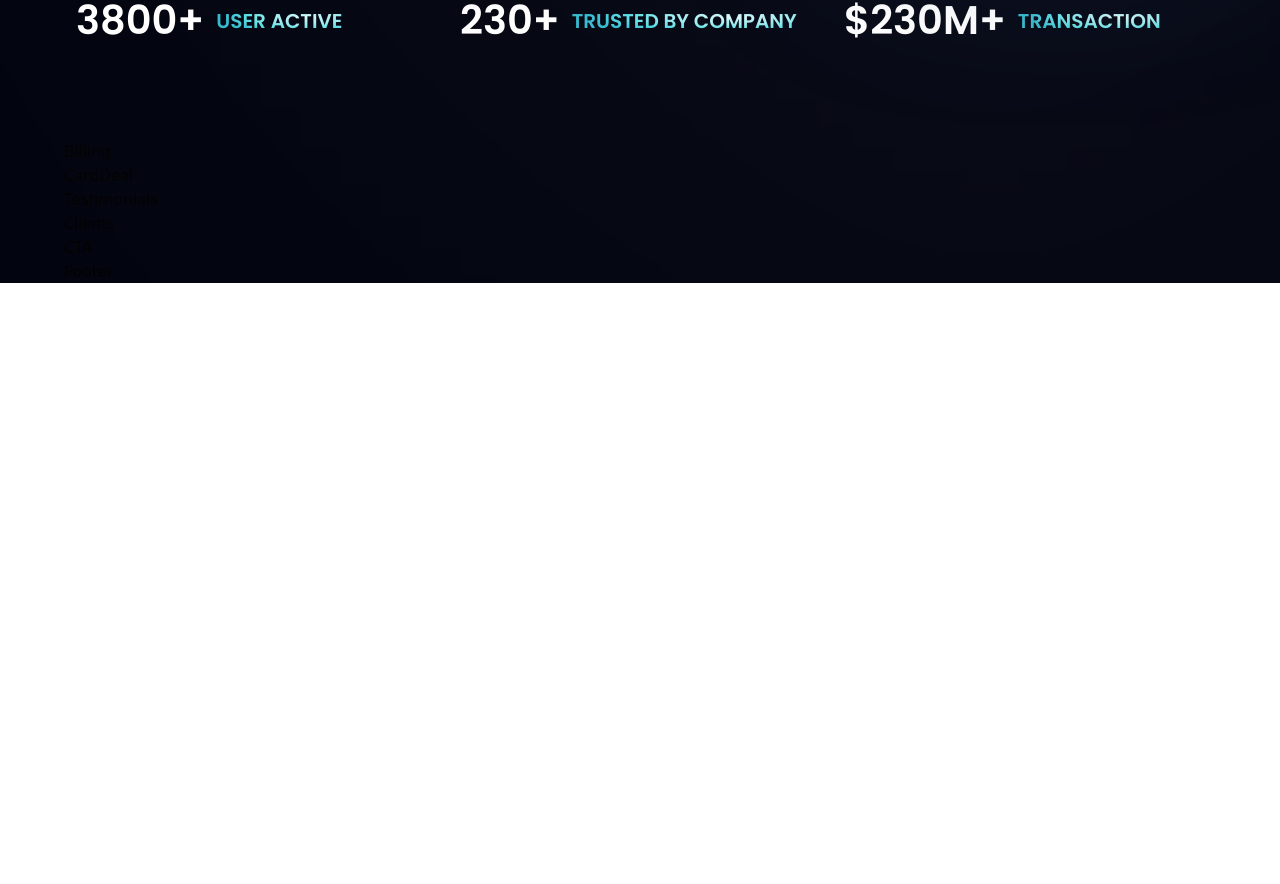
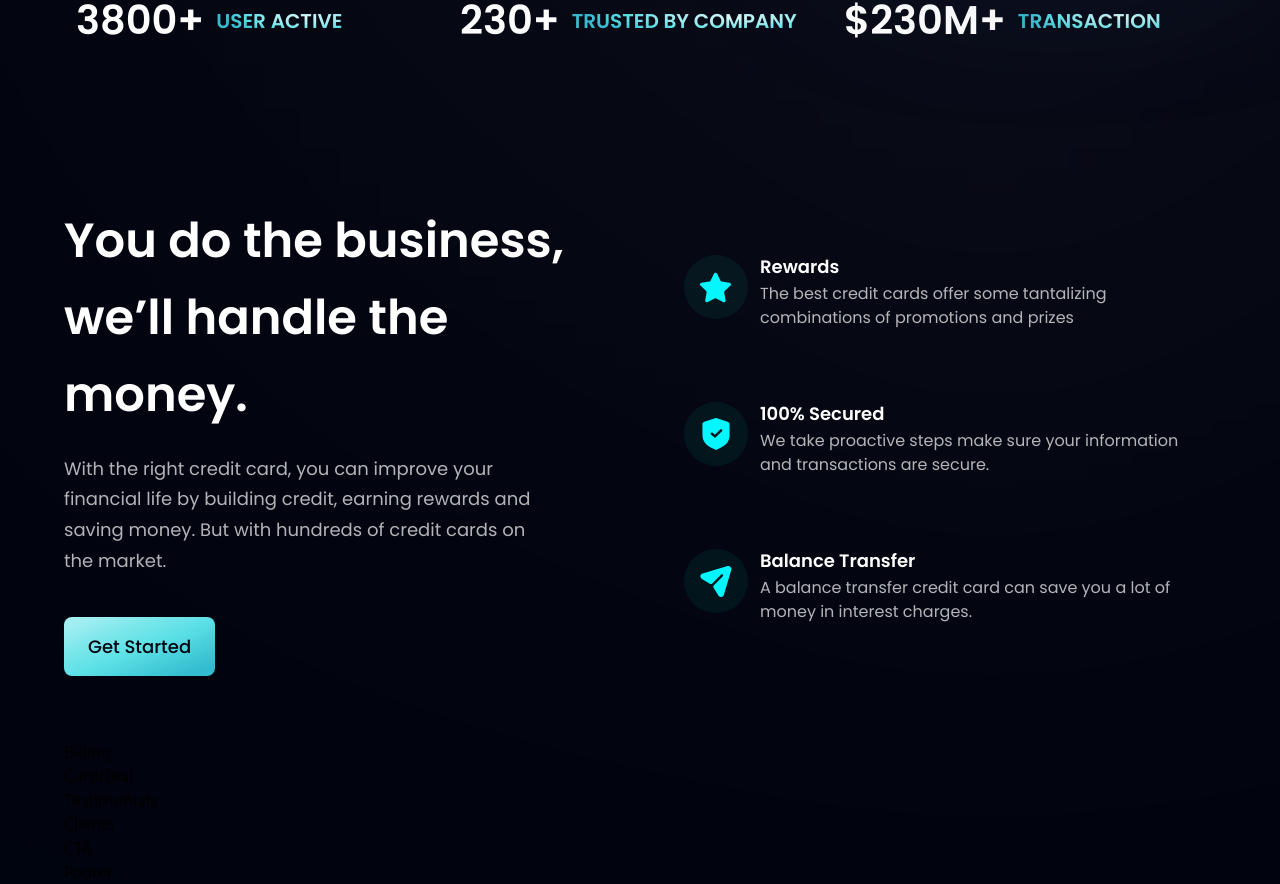
Before and after one commit to SimonC989/NextBank, a React (Vite) app: page / in a window 1280 px wide. Shown: the part 806-1690 px from the top of the page. Before the commit the page ends 1089 px from the top, so only its background shows below. Built offline with nearby package versions, Linux system fonts and the light colour scheme.

Commit message:
Implemented Business component

```diff
--- a/src/components/Business.tsx
+++ b/src/components/Business.tsx
@@ -1,11 +1,52 @@
 import { features } from '../constants'
 import styles, { layout } from '../styles'
+import Button from './Button'
+
+export interface IFeatureProps {
+  index: number;
+  icon: string;
+  title: string;
+  content: string;
+}
+
+const FeatureCard = ({ icon, title, content, index }: IFeatureProps) => (
+  <div className={`flex flex-row p-6 rounded-[20px] ${index !== features.length - 1 ? "mb-6" : "mb-0"} feature-card`}>
+    <div className={`w-[64px] h-[64px] rounded-full ${styles.flexCenter} bg-dimBlue`}>
+      <img src={icon} alt="star" className="w-[50%] h-[50%] object-contain" />
+    </div>
+    <div className="flex-1 flex flex-col ml-3">
+      <h4 className="font-poppins font-semibold text-white text-[18px] leading-[23px] mb-1">
+        {title}
+      </h4>
+      <p className="font-poppins font-normal text-dimWhite text-[16px] leading-[24px]">
+        {content}
+      </p>
+    </div>
+  </div>
+);
 
 const Business = () => {
   return (
-    <div>
+    <section id='features' className={layout.section}>
+      <div className={layout.sectionInfo}>
+        <h2 className={styles.heading2}>
+          You do the business, <br className="sm:block hidden" /> we’ll handle
+          the money.
+        </h2>
+        <p className={`${styles.paragraph} max-w-[470px] mt-5`}>
+          With the right credit card, you can improve your financial life by
+          building credit, earning rewards and saving money. But with hundreds
+          of credit cards on the market.
+        </p>
+        <Button styles="mt-10" />
+      </div>
 
-    </div>
+      <div className={`${layout.sectionImg} flex-col`}>
+        {features.map((feature, index) => (
+          <FeatureCard key={feature.id} {...feature} index={index} />
+        ))}
+      </div>
+    </section>
   )
 }
 
--- a/src/components/Button.tsx
+++ b/src/components/Button.tsx
@@ -1,8 +1,14 @@
 import React from 'react'
 
-const Button = () => {
+export interface IButtonProps {
+  styles: string,
+}
+
+const Button = ({ styles }: IButtonProps) => {
   return (
-    <div>Button</div>
+    <button type='button' className={`${styles} py-4 px-6 bg-blue-gradient font-poppins font-medium text-[18px] text-primary outline-none rounded-lg`}>
+      Get Started
+    </button>
   )
 }
 
```
